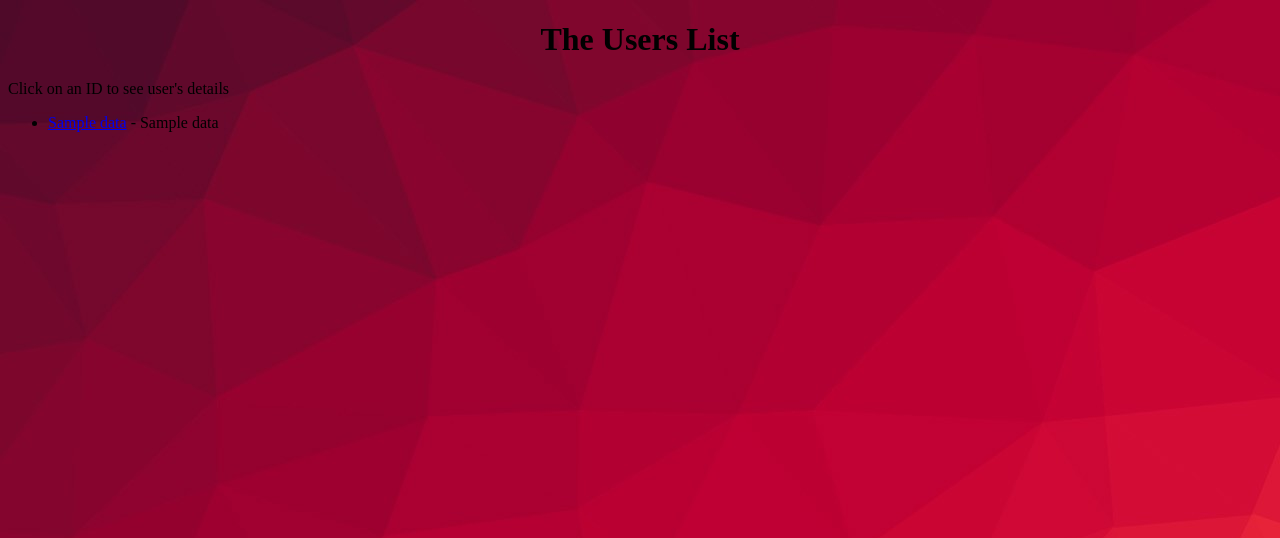
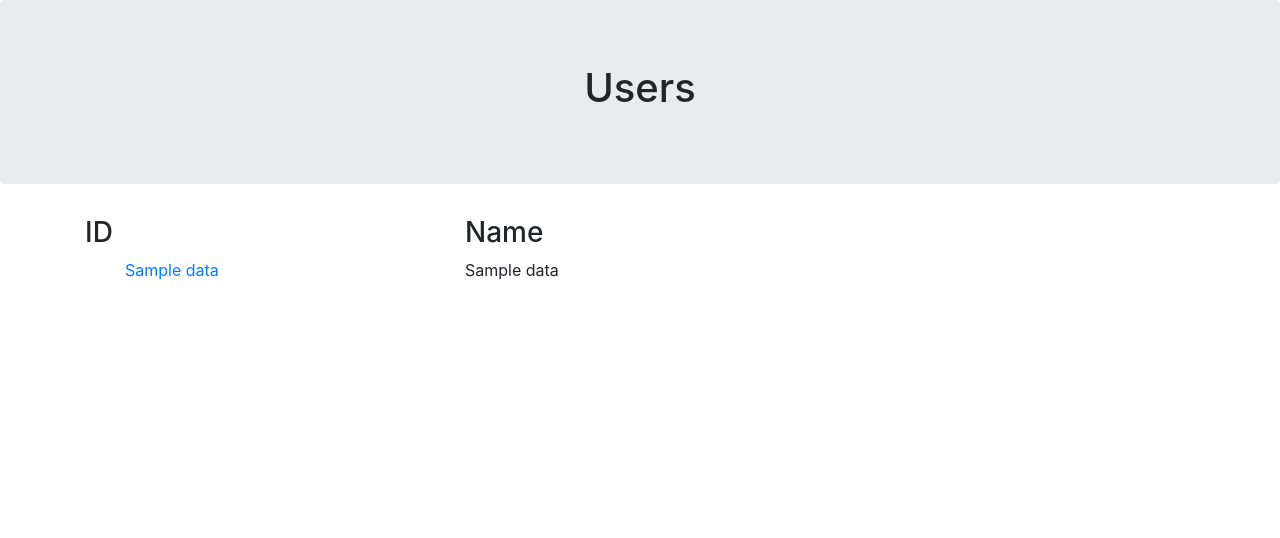
Before and after one commit to YuvalHelman/brainComputer, a Flask app: template brainComputer/gui/app/templates/users.html in a window 1280 px wide. Shown: the top 538 px of the page. Run offline with Flask 2, Linux system fonts and the light colour scheme; the template is opened without the code that fills it: most values are stand-ins (such as "Sample title", 1, 10 or a date in 2020); some libraries are stand-ins or nearby versions.

Commit message:
working on GUI

```diff
--- a/brainComputer/gui/app/templates/base.html
+++ b/brainComputer/gui/app/templates/base.html
@@ -1,21 +1,22 @@
 <!DOCTYPE html>
 <html lang="en">
 <head>
-    <style>
-    body {
-  background-image: url("images/background.jpg");
-  background-repeat: no-repeat, repeat;
-  background-color: #FFE4B5;
-    }
-    h1 {
-    font-family: "Raleway" sans-serif;
-    text-align: center
-    }
-    </style>
-    <meta charset="UTF-8">
+    <!-- Required meta tags -->
+    <meta charset="utf-8">
+    <meta name="viewport" content="width=device-width, initial-scale=1, shrink-to-fit=no">
+    <!-- Bootstrap CSS -->
+    <link rel="stylesheet" href="https://stackpath.bootstrapcdn.com/bootstrap/4.4.1/css/bootstrap.min.css" integrity="sha384-Vkoo8x4CGsO3+Hhxv8T/Q5PaXtkKtu6ug5TOeNV6gBiFeWPGFN9MuhOf23Q9Ifjh" crossorigin="anonymous">
+
     <title>{% block title %}{% endblock %}</title>
 </head>
 <body>
 {% block body %}{% endblock %}
+<!-- jQuery library -->
+<script src="https://ajax.googleapis.com/ajax/libs/jquery/3.4.1/jquery.min.js"></script>
+<!-- Popper JS -->
+<script src="https://cdnjs.cloudflare.com/ajax/libs/popper.js/1.16.0/umd/popper.min.js"></script>
+<!-- Latest compiled JavaScript -->
+<script src="https://maxcdn.bootstrapcdn.com/bootstrap/4.4.1/js/bootstrap.min.js"></script>
+
 </body>
 </html>
--- a/brainComputer/gui/app/templates/users.html
+++ b/brainComputer/gui/app/templates/users.html
@@ -1,11 +1,28 @@
 {% extends 'base.html' %}
 {% block title %}users list{% endblock %}
 {% block body %}
-<h1>The Users List</h1>
-<p>Click on an ID to see user's details</p>
-    <ul>
+<div class="jumbotron text-center">
+  <h1>Users</h1>
+</div>
+
+<div class="container">
+  <div class="row">
+    <div class="col-sm-4">
+      <h3>ID</h3>
+        <ul>
     {% for id, name in data.items() %}
-        <li><a href="users/{{ id }}">{{ id }}</a> - {{ name }}</li>
+        <p><a href="users/{{ id }}">{{ id }}</a></p>
     {% endfor %}
     </ul>
+    </div>
+    <div class="col-sm-4">
+      <h3>Name</h3>
+        {% for id, name in data.items() %}
+        <p>{{ name }}</p>
+    {% endfor %}
+<!--      <p>Lorem ipsum dolor..  - {{ name }}</p>-->
+    </div>
+  </div>
+</div>
+
 {% endblock %}
```
Also changed, not shown: brainComputer/utils/rabbitmq/__init__.py (+12 -9 lines), tests/conftest.py (+16 -0 lines).
